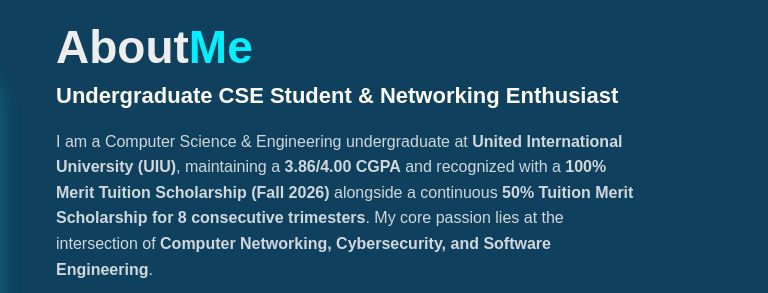
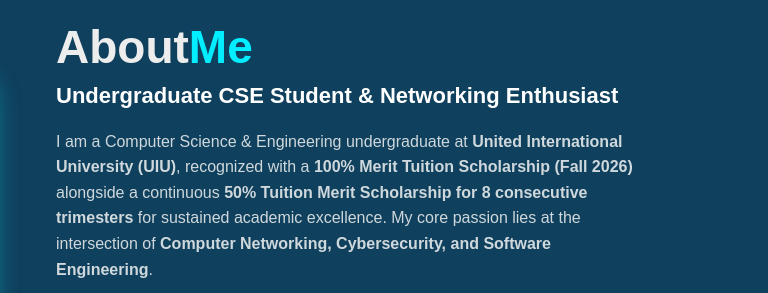
Before and after one commit to RakibHossain231/my-portfolio, a plain HTML site: page index.html in a window 1280 px wide. Shown: the part 880-1173 px from the top of the page, 512-1280 px from the left. Drawn offline with nearby package versions, Linux system fonts and the light colour scheme.

Commit message:
Update About Me section: remove direct CGPA mention and emphasize merit scholarships

```diff
--- a/index.html
+++ b/index.html
@@ -71,7 +71,8 @@
             <h4>Undergraduate CSE Student & Networking Enthusiast</h4>
             <p>
                 I am a Computer Science & Engineering undergraduate at <b>United International University (UIU)</b>,
-                maintaining a <b>3.86/4.00 CGPA</b> and recognized with a <b>100% Merit Tuition Scholarship (Fall 2026)</b> alongside a continuous <b>50% Tuition Merit Scholarship for 8 consecutive trimesters</b>. My core passion lies at the intersection of <b>Computer Networking,
+                recognized with a <b>100% Merit Tuition Scholarship (Fall 2026)</b> alongside a continuous <b>50% Tuition Merit Scholarship
+                for 8 consecutive trimesters</b> for sustained academic excellence. My core passion lies at the intersection of <b>Computer Networking,
                 Cybersecurity, and Software Engineering</b>.
             </p>
             <p>
```
